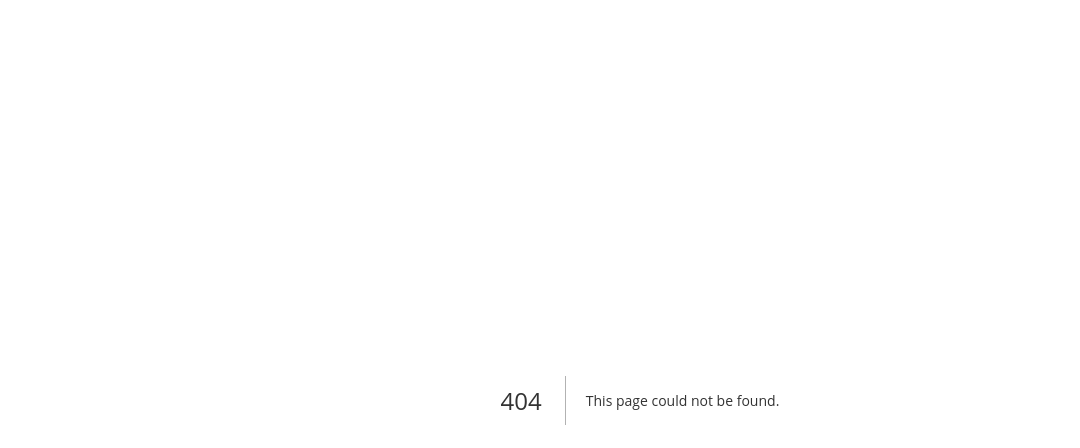
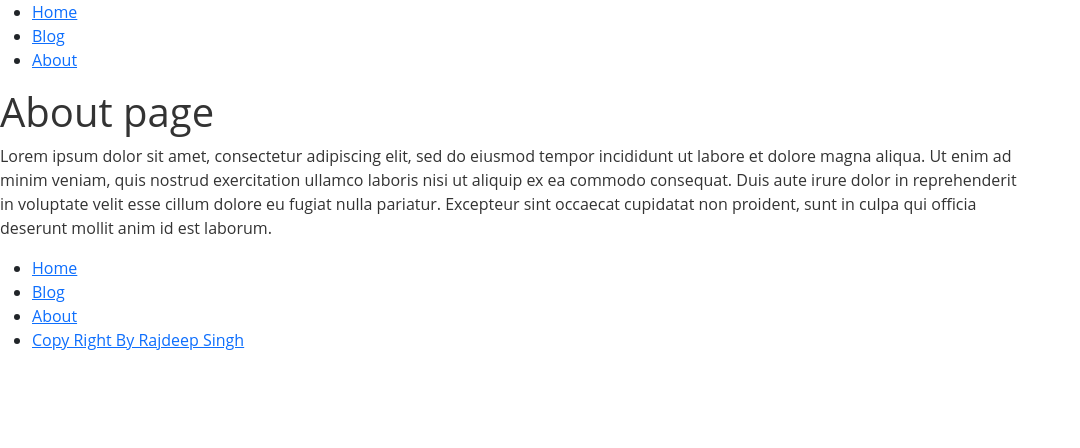
Before and after one commit to G-Apxo/Apart, a Next.js app: page /About in a window 1280 px wide. Before the commit this address had no page. Shown: the top 448 px of the page, without its empty margins (0-1080 px from the left). Built offline with nearby package versions, Linux system fonts and the light colour scheme.

Commit message:
first next routing for blog and About pages are created
@davitITguy start wotking in blog jsx directory

```diff
--- /dev/null
+++ b/pages/About.jsx
@@ -0,0 +1,37 @@
+import Head from "next/head";
+import Layout from "../src/components/Layout/Layout";
+
+export default function About() {
+  return (
+    <>
+      <Head>
+        <title>About page</title>
+        <link rel="preconnect" href="https://fonts.googleapis.com" />
+        <link rel="preconnect" href="https://fonts.gstatic.com" crossorigin />
+        <link
+          href="https://fonts.googleapis.com/css2?family=Montserrat:wght@200;400&display=swap"
+          rel="stylesheet"
+        />
+      </Head>
+      {/* Layout wayper in nextjs */}
+      <Layout>
+        <div >
+          <main >
+            <div >
+              <h1> About page </h1>
+              <p >
+                Lorem ipsum dolor sit amet, consectetur adipiscing elit, sed do
+                eiusmod tempor incididunt ut labore et dolore magna aliqua. Ut
+                enim ad minim veniam, quis nostrud exercitation ullamco laboris
+                nisi ut aliquip ex ea commodo consequat. Duis aute irure dolor
+                in reprehenderit in voluptate velit esse cillum dolore eu fugiat
+                nulla pariatur. Excepteur sint occaecat cupidatat non proident,
+                sunt in culpa qui officia deserunt mollit anim id est laborum.
+              </p>
+            </div>
+          </main>
+        </div>
+      </Layout>
+    </>
+  );
+}
--- a/src/components/Footer/footer.js
+++ b/src/components/Footer/footer.js
@@ -1,102 +1,134 @@
-import React from 'react'
-import { Nav, Button,Row,Container,input } from 'react-bootstrap'
-import Image from 'next/image'
-import Img from '../../../assets/footer-logo.svg'
-function footer() {
-return (
-<div className='footer-outside'>
-   <Container fluid className='footer-container'>
-      <Row>
-         <div className='col-lg-3'>
-         </div>
-         <div className='col-lg-6 footer-logo'>
-            <Image
-               src={Img}
-               alt="Logo"
-               />
-         </div>
-         <div className='col-lg-3'>
-            <ul className='languages'>
-               <li>
-                  <a href='#'>
-                     <p>GEO /</p>
-                  </a>
-               </li>
-               <li>
-                  <a href='#'>
-                     <p> <span className='active'>ENG</span> /</p>
-                  </a>
-               </li>
-               <li>
-                  <a href='#'>
-                     <p>RUS /</p>
-                  </a>
-               </li>
-            </ul>
-         </div>
-      </Row>
-      <Row className='footer-info'>
-         <div className='col-lg-3'>
-            <ul className='footer-info-ul'>
-               <p className='footer-info-title'>
-                  PRODUCTS
-               </p>
-               <li >
-                  UPDATES
-               </li>
-               <li>
-                  SECURITY
-               </li>
-               <li>
-                  EXTENSION
-               </li>
-            </ul>
-         </div>
-         <div className='col-lg-3'>
-            <ul className='footer-info-ul'>
-               <p className='footer-info-title'>
-                  COMPANY
-               </p>
-               <li>
-                  ABOUT
-               </li>
-               <li>
-                  BLOG
-               </li>
-               <li>
-                  JOIN US
-               </li>
-            </ul>
-         </div>
-         <div className='col-lg-3'>
-            <ul className='footer-info-ul'>
-               <p className='footer-info-title'>
-                  INDUSTRIES
-               </p>
-               <li>
-                  STARTUPS
-               </li>
-               <li>
-                  CAPITAL
-               </li>
-               <li>
-                  EQUILITY
-               </li>
-            </ul>
-         </div>
-      </Row>
-      <Row>
-         <div className='footer-terms'>
-            <p className='footer--terms__mod'>
-               All rights reserved. The copyright notice generally consists of three elements
-            </p>
-            <a>
-               <p className='footer--terms__terms__mod'>Terms and Conditions</p>
-            </a>
-         </div>
-      </Row>
-   </Container>
-</div>
-)
+// import React from 'react'
+// import { Nav, Button,Row,Container,input } from 'react-bootstrap'
+// import Image from 'next/image'
+// import Img from '../../../assets/footer-logo.svg'
+// function footer() {
+// return (
+// <div className='footer-outside'>
+//    <Container fluid className='footer-container'>
+//       <Row>
+//          <div className='col-lg-3'>
+//          </div>
+//          <div className='col-lg-6 footer-logo'>
+//             <Image
+//                src={Img}
+//                alt="Logo"
+//                />
+//          </div>
+//          <div className='col-lg-3'>
+//             <ul className='languages'>
+//                <li>
+//                   <a href='#'>
+//                      <p>GEO /</p>
+//                   </a>
+//                </li>
+//                <li>
+//                   <a href='#'>
+//                      <p> <span className='active'>ENG</span> /</p>
+//                   </a>
+//                </li>
+//                <li>
+//                   <a href='#'>
+//                      <p>RUS /</p>
+//                   </a>
+//                </li>
+//             </ul>
+//          </div>
+//       </Row>
+//       <Row className='footer-info'>
+//          <div className='col-lg-3'>
+//             <ul className='footer-info-ul'>
+//                <p className='footer-info-title'>
+//                   PRODUCTS
+//                </p>
+//                <li >
+//                   UPDATES
+//                </li>
+//                <li>
+//                   SECURITY
+//                </li>
+//                <li>
+//                   EXTENSION
+//                </li>
+//             </ul>
+//          </div>
+//          <div className='col-lg-3'>
+//             <ul className='footer-info-ul'>
+//                <p className='footer-info-title'>
+//                   COMPANY
+//                </p>
+//                <li>
+//                   ABOUT
+//                </li>
+//                <li>
+//                   BLOG
+//                </li>
+//                <li>
+//                   JOIN US
+//                </li>
+//             </ul>
+//          </div>
+//          <div className='col-lg-3'>
+//             <ul className='footer-info-ul'>
+//                <p className='footer-info-title'>
+//                   INDUSTRIES
+//                </p>
+//                <li>
+//                   STARTUPS
+//                </li>
+//                <li>
+//                   CAPITAL
+//                </li>
+//                <li>
+//                   EQUILITY
+//                </li>
+//             </ul>
+//          </div>
+//       </Row>
+//       <Row>
+//          <div className='footer-terms'>
+//             <p className='footer--terms__mod'>
+//                All rights reserved. The copyright notice generally consists of three elements
+//             </p>
+//             <a>
+//                <p className='footer--terms__terms__mod'>Terms and Conditions</p>
+//             </a>
+//          </div>
+//       </Row>
+//    </Container>
+// </div>
+// )
+// }
+// export default footer
+import Link from "next/link";
+
+const path = [
+  { uid: 21, name: " Home", id: 1, path: "/" },
+  { uid: 31, name: "Blog", id: 2, path: "Blog" },
+  { uid: 41, name: "About", id: 3, path: "About" },
+  {
+    uid: 45,
+    name: "Copy Right By Rajdeep Singh",
+    id: 4,
+    path: "https://officialrajdeepsingh.dev/"
+  }
+];
+export default function Footer() {
+  return (
+    <footer>
+      <nav>
+        <ul>
+          {path.map((value) => {
+            return (
+              <li key={value.uid}>
+                <Link href={value.path}>
+                  <a> {value.name} </a>
+                </Link>
+              </li>
+            );
+          })}
+        </ul>
+      </nav>
+    </footer>
+  );
 }
-export default footer
--- a/src/components/Header/Header.js
+++ b/src/components/Header/Header.js
@@ -1,77 +1,104 @@
-import React from 'react'
-import Head from 'next/head'
-import { Nav, Button,Row,Container,input } from 'react-bootstrap'
-import Link from 'next/link'
-import Image from 'next/image'
-import Logo from '../../../assets/logo.svg'
-function Header() {
+// import React from 'react'
+// import Head from 'next/head'
+// import { Nav, Button,Row,Container,input } from 'react-bootstrap'
+// import Link from 'next/link'
+// import Image from 'next/image'
+// import Logo from '../../../assets/logo.svg'
+// function Header() {
+//   return (
+//     <div>
+//         <Head>
+//         <title>Next and Bootstrap</title>
+//         <meta name="description" content="A demo about NextJS and Bootstrap 5" />
+//       </Head>
+
+//   <div>
+//     <Container>
+//     <Row>
+//       <div className="col-2">
+//       <Link href="/">
+//       <a className="navbar-brand">
+//       <Image
+//       src={Logo}
+//       alt="Picture of the author"
+//     />
+
+//       </a>
+//     </Link>
+//       </div>
+//       <div className="col-6 d-flex justify-content-center">
+//       <ul className="navbar-nav mr-auto">
+//         <li className="nav-item active">
+//           <Link href="/">
+//             <a className="nav-link">About us</a>
+//           </Link>
+//         </li>
+//         <li className="nav-item">
+//           <Link href="/articles">
+//             <a className="nav-link">Projects</a>
+//           </Link>
+//         </li>
+//         <li className="nav-item">
+//           <Link href="/write">
+//             <a className="nav-link">Service</a>
+//           </Link>
+//         </li>
+//         <li className="nav-item">
+//           <Link href="/write">
+//             <a className="nav-link">Contact</a>
+//           </Link>
+//         </li>
+//       </ul>
+//       </div>
+//       <div class="col-4 d-flex justify-content-end align-items-center">
+//     <ul className="navbar-nav ">
+//         <li className="nav-item text-nowrap">
+//         <div class="form-check form-switch">
+//         <input className="form-check-input" type="checkbox" id="flexSwitchCheckChecked" checked/>
+//       </div>
+//         </li>
+//       </ul>
+//       <ul className="navbar-nav ">
+//         <li className="nav-item text-nowrap">
+//           <Button className="nav-link">
+//               Request a call
+//           </Button>
+//         </li>
+//       </ul>
+//       </div>
+//     </Row>
+//     </Container>
+//   </div>
+
+//     </div>
+//   )
+// }
+
+// export default Header
+
+import Link from 'next/link';
+
+const path = [
+  { uid: 21, name: ' Home', id: 1, path: '/' },
+  { uid: 31, name: 'Blog', id: 2, path: 'Blog' },
+  { uid: 41, name: 'About', id: 3, path: 'About' }
+];
+export default function Header() {
   return (
-    <div>
-        <Head>
-        <title>Next and Bootstrap</title>
-        <meta name="description" content="A demo about NextJS and Bootstrap 5" />
-      </Head>
-
-  <div>
-    <Container>
-    <Row>
-      <div className="col-2">
-      <Link href="/">
-      <a className="navbar-brand">
-      <Image
-      src={Logo}
-      alt="Picture of the author"
-    />
-
-      </a>
-    </Link>
-      </div>
-      <div className="col-6 d-flex justify-content-center">
-      <ul className="navbar-nav mr-auto">
-        <li className="nav-item active">
-          <Link href="/">
-            <a className="nav-link">About us</a>
-          </Link>
-        </li>
-        <li className="nav-item">
-          <Link href="/articles">
-            <a className="nav-link">Projects</a>
-          </Link>
-        </li>
-        <li className="nav-item">
-          <Link href="/write">
-            <a className="nav-link">Service</a>
-          </Link>
-        </li>
-        <li className="nav-item">
-          <Link href="/write">
-            <a className="nav-link">Contact</a>
-          </Link>
-        </li>
-      </ul>
-      </div>
-      <div class="col-4 d-flex justify-content-end align-items-center">
-    <ul className="navbar-nav ">
-        <li className="nav-item text-nowrap">
-        <div class="form-check form-switch">
-        <input className="form-check-input" type="checkbox" id="flexSwitchCheckChecked" checked/>
-      </div>
-        </li>
-      </ul>
-      <ul className="navbar-nav ">
-        <li className="nav-item text-nowrap">
-          <Button className="nav-link">
-              Request a call
-          </Button>
-        </li>
-      </ul>
-      </div>
-    </Row>
-    </Container>
-  </div>
-
-    </div>
-  )
+    <header>
+      <nav>
+        <ul>
+          {path.map((value) => {
+            return (
+              <li key={value.uid}>
+                <Link href={value.path}>
+                  <a> {value.name} </a>
+                </Link>
+              </li>
+            );
+          })}
+        </ul>
+      </nav>
+    </header>
+  );
 }
-
-export default Header
--- /dev/null
+++ b/src/components/Layout/Layout.jsx
@@ -0,0 +1,20 @@
+// import custom components
+import Footer from "../../components/Footer/footer";
+import Header from "../../components/Header/Header";
+export default function Layout({ children }) {
+  // styles the main html tag
+  const styles = {
+    display: "flex",
+    flexDirection: "row"
+  };
+  return (
+    <>
+      <Header />
+      <main style={styles}>
+        <section style={{ width: "1024px" }}>{children}</section>
+
+      </main>
+      <Footer />
+    </>
+  );
+}
```
Also changed, not shown: pages/Blog.jsx (added, +33 -0 lines).
